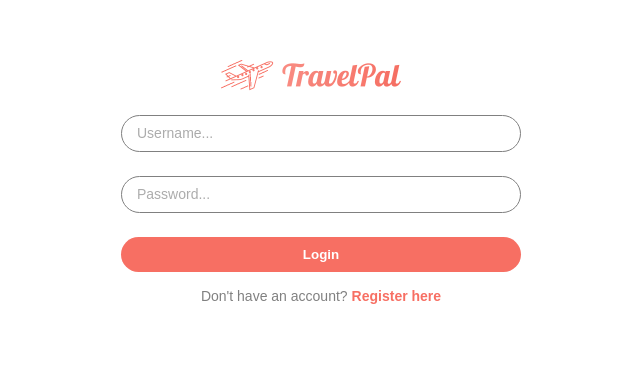
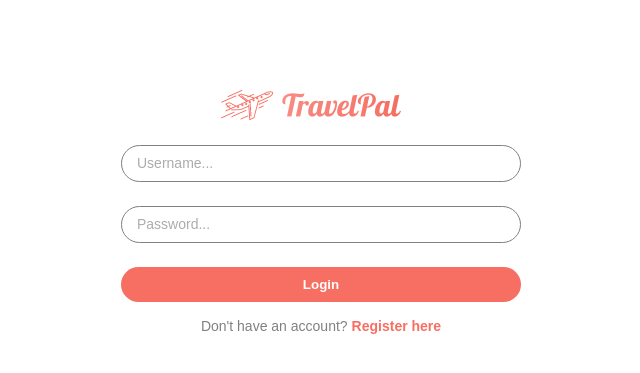
Before and after one commit to Lnola/TravelPal, a React (Create React App) app in the folder client/: page /auth in a window 1280 px wide. Shown: the part 175-548 px from the top of the page, without its empty margins (319-959 px from the left). Built offline with nearby package versions, Linux system fonts and the light colour scheme; the HTML template or start-up script is replaced by a standard one; what http-status-codes would draw is missing.

Commit message:
Add slide animation to login/register swap

```diff
--- a/client/package.json
+++ b/client/package.json
@@ -15,6 +15,7 @@
     "react-dom": "^16.9.0",
     "react-router-dom": "^5.0.1",
     "react-scripts": "^5.0.1",
+    "react-transition-group": "^4.4.5",
     "throttle-debounce": "^2.1.0",
     "yup": "^0.32.11"
   },
--- a/client/src/screens/Auth/AuthForm.js
+++ b/client/src/screens/Auth/AuthForm.js
@@ -14,7 +14,6 @@ class AuthForm extends Component {
 
     if (!inputs) return null;
     return (
-      <main className='auth__form'>
       <Form className='auth__form--form'>
         <img className='auth__form--logo' src={Logo} alt='logo' />
 
@@ -44,7 +43,6 @@ class AuthForm extends Component {
           />
         </div>
       </Form>
-      </main>
     );
   }
 }
--- a/client/src/screens/Auth/index.css
+++ b/client/src/screens/Auth/index.css
@@ -1,8 +1,14 @@
 .auth__form {
-  height: 80%;
+  height: 88%;
   display: flex;
   justify-content: center;
   align-items: center;
+}
+
+.auth__form--section {
+  width: 100%;
+  display: flex;
+  justify-content: center;
 }
 
 .auth__form--form {
@@ -45,3 +51,27 @@
     max-width: 400px;
   }
 }
+
+.login__node-enter {
+  opacity: 0;
+  position: absolute;
+  margin-bottom: -100%;
+}
+
+.login__node-enter-active {
+  opacity: 1;
+  margin-bottom: 0;
+  transition: opacity 0.5s, margin-bottom 0.5s;
+}
+
+.login__node-exit {
+  opacity: 1;
+  position: absolute;
+  margin-bottom: 0;
+}
+
+.login__node-exit-active {
+  opacity: 0;
+  margin-bottom: 100%;
+  transition: opacity 0.5s, margin-bottom 0.5s;
+}
--- a/client/src/screens/Auth/index.js
+++ b/client/src/screens/Auth/index.js
@@ -1,4 +1,5 @@
 import React, { Component } from 'react';
+import { CSSTransition } from 'react-transition-group';
 
 import LoginForm from './LoginForm';
 import RegisterForm from './RegisterForm';
@@ -6,7 +7,11 @@ import RegisterForm from './RegisterForm';
 class Auth extends Component {
   constructor(props) {
     super(props);
-    this.state = { isLogin: true };
+    this.state = {
+      isLogin: true,
+    };
+    this.nodeRef = React.createRef();
+    this.nodeRef2 = React.createRef();
   }
 
   swapForm = () => {
@@ -15,8 +20,34 @@ class Auth extends Component {
 
   render() {
     const { isLogin } = this.state;
-    if (isLogin) return <LoginForm swapForm={this.swapForm} />;
-    return <RegisterForm swapForm={this.swapForm} />;
+
+    return (
+      <main className='auth__form'>
+        <CSSTransition
+          in={isLogin}
+          nodeRef={this.nodeRef}
+          timeout={1000}
+          unmountOnExit
+          classNames='login__node'
+        >
+          <section className='auth__form--section' ref={this.nodeRef}>
+            <LoginForm swapForm={this.swapForm} />
+          </section>
+        </CSSTransition>
+
+        <CSSTransition
+          in={!isLogin}
+          nodeRef={this.nodeRef2}
+          timeout={1000}
+          unmountOnExit
+          classNames='login__node'
+        >
+          <section className='auth__form--section' ref={this.nodeRef2}>
+            <RegisterForm swapForm={this.swapForm} />
+          </section>
+        </CSSTransition>
+      </main>
+    );
   }
 }
 
```
Also changed, not shown: 1 other file (tests, documents, lock files or other folders). Lines whose indentation alone changed are shown as unchanged.
